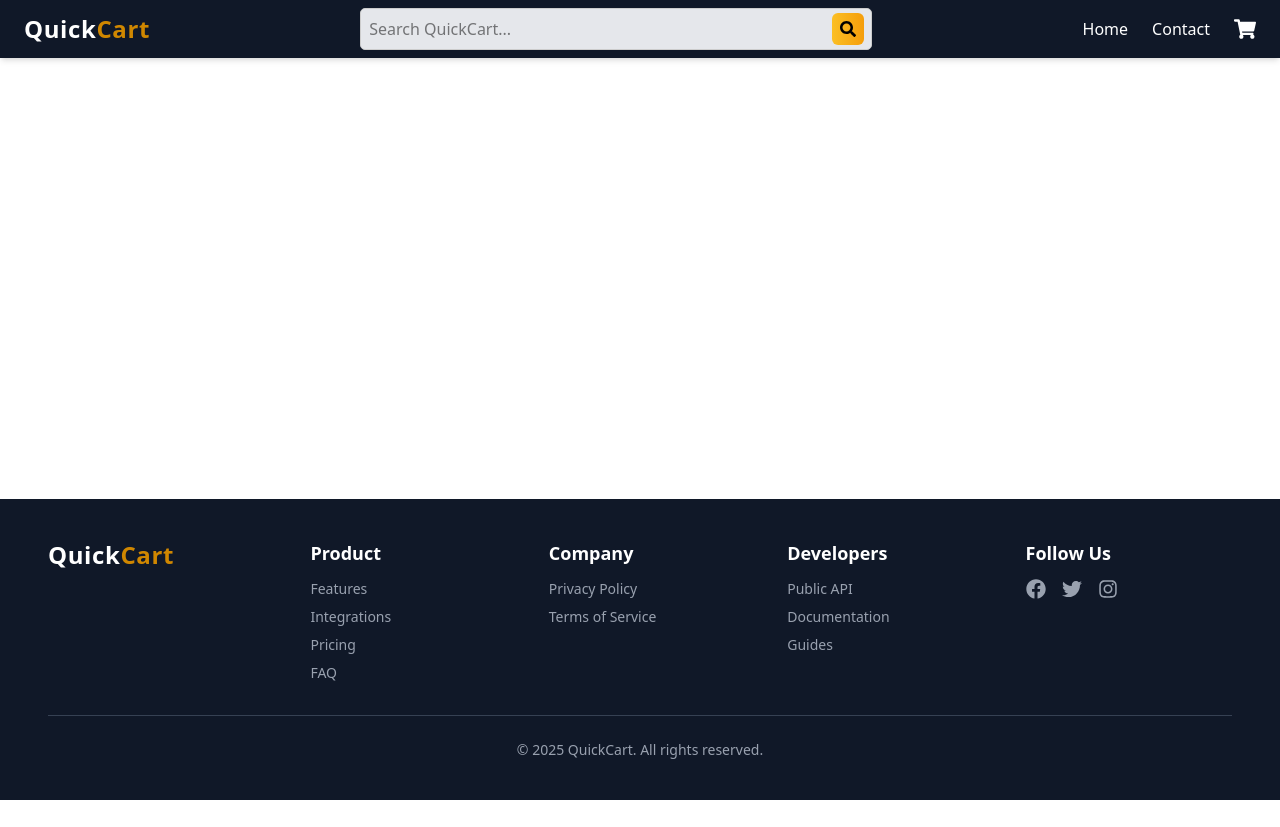
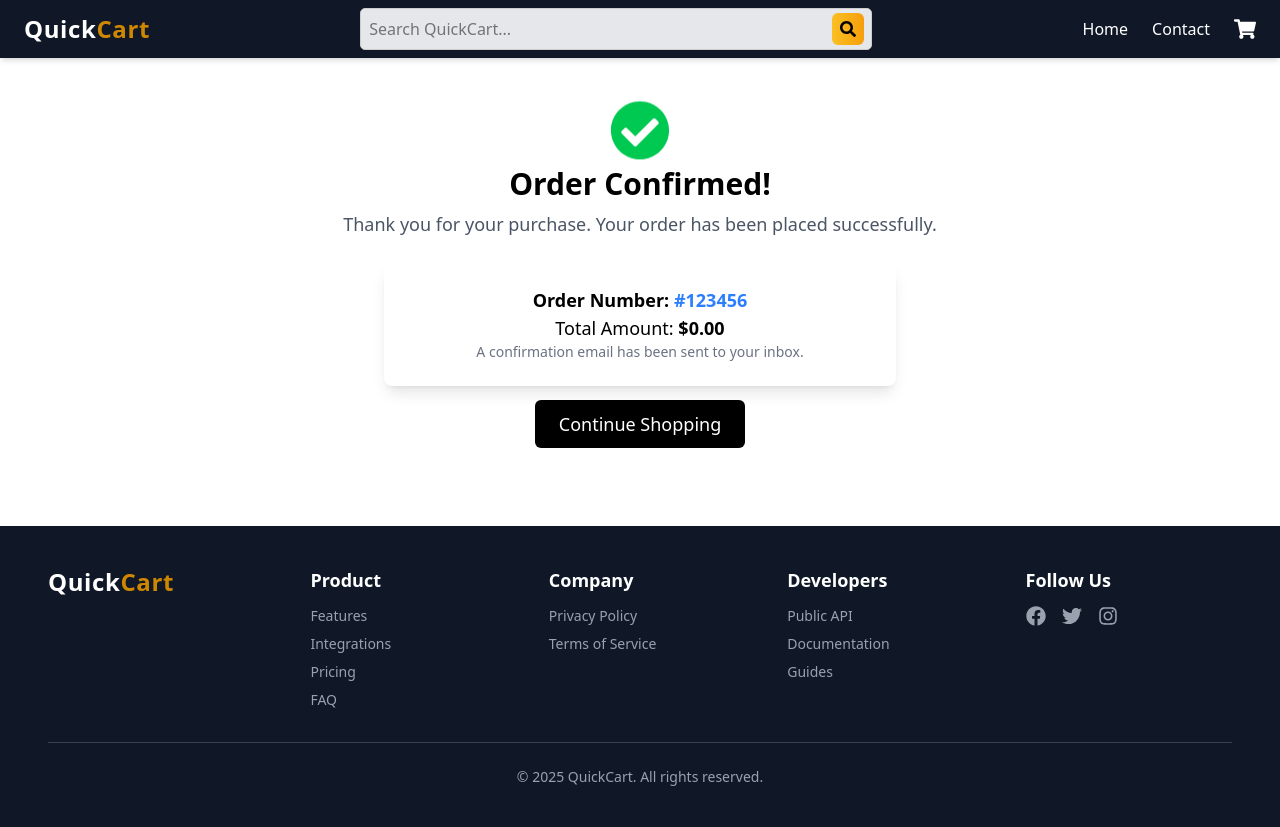
Before and after one commit to AbdullaAlHarun/quick-cart, a React (Vite) app: page /checkout-success in a window 1280 px wide. Before the commit the page ends 800 px from the top, so only its background shows below. Built offline with nearby package versions, Linux system fonts and the light colour scheme.

Commit message:
Added Tailwind animations and improvements to CheckoutSuccessPage

```diff
--- a/package.json
+++ b/package.json
@@ -12,6 +12,7 @@
   "dependencies": {
     "@reduxjs/toolkit": "^2.6.0",
     "@tailwindcss/vite": "^4.0.9",
+    "framer-motion": "^12.4.10",
     "react": "^19.0.0",
     "react-dom": "^19.0.0",
     "react-icons": "^5.5.0",
--- a/src/index.css
+++ b/src/index.css
@@ -44,3 +44,64 @@ input {
     transform: scale(1.05);
     background: linear-gradient(to right, #f59e0b, #d97706);
   }
+
+
+  /*Chekout Page animation*/
+  @keyframes fadeIn {
+    from {
+      opacity: 0;
+      transform: translateY(-10px);
+    }
+    to {
+      opacity: 1;
+      transform: translateY(0);
+    }
+  }
+
+  @keyframes fadeInFast {
+    from {
+      opacity: 0;
+      transform: translateY(-5px);
+    }
+    to {
+      opacity: 1;
+      transform: translateY(0);
+    }
+  }
+
+  @keyframes fadeInSlow {
+    from {
+      opacity: 0;
+      transform: translateY(10px);
+    }
+    to {
+      opacity: 1;
+      transform: translateY(0);
+    }
+  }
+
+  @keyframes bounce {
+    0%, 100% {
+      transform: translateY(0);
+    }
+    50% {
+      transform: translateY(-10px);
+    }
+  }
+
+  /* Apply animations */
+  .animate-fadeIn {
+    animation: fadeIn 0.8s ease-out forwards;
+  }
+
+  .animate-fadeInFast {
+    animation: fadeInFast 0.4s ease-out forwards;
+  }
+
+  .animate-fadeInSlow {
+    animation: fadeInSlow 1s ease-out forwards;
+  }
+
+  .animate-bounce {
+    animation: bounce 1.2s infinite ease-in-out;
+  }
--- a/src/pages/CheckoutPage.jsx
+++ b/src/pages/CheckoutPage.jsx
@@ -42,13 +42,18 @@ const CheckoutPage = () => {
     e.preventDefault();
     if (!validateForm()) return;
 
-    dispatch(clearCart());
-    navigate("/checkout-success");
+    // Navigate to Success Page with Total Price
+    navigate("/checkout-success", { state: { totalPrice } });
+
+    // Clear cart only AFTER navigating
+    setTimeout(() => {
+      dispatch(clearCart());
+    }, 500);
   };
 
   return (
     <div className="container mx-auto px-4 py-6">
-      <h1 className="text-3xl font-bold mb-6">Checkout</h1>
+      <h1 className="text-3xl font-bold mb-6 text-center">Checkout</h1>
 
       <div className="grid grid-cols-1 md:grid-cols-2 gap-6">
         {/* Left: Order Summary */}
@@ -81,49 +86,57 @@ const CheckoutPage = () => {
           <h2 className="text-lg font-semibold border-b pb-3">Shipping Details</h2>
           <form onSubmit={handleSubmit} className="mt-4 space-y-4">
             <div>
-              <label className="block font-semibold">Full Name</label>
+              <label htmlFor="name" className="block font-semibold">Full Name</label>
               <input
                 type="text"
+                id="name"
                 name="name"
                 value={form.name}
                 onChange={handleChange}
                 className="w-full border px-3 py-2 rounded-md focus:ring-2 focus:ring-blue-400"
+                required
               />
               {errors.name && <p className="text-red-500 text-sm">{errors.name}</p>}
             </div>
 
             <div>
-              <label className="block font-semibold">Email Address</label>
+              <label htmlFor="email" className="block font-semibold">Email Address</label>
               <input
                 type="email"
+                id="email"
                 name="email"
                 value={form.email}
                 onChange={handleChange}
                 className="w-full border px-3 py-2 rounded-md focus:ring-2 focus:ring-blue-400"
+                required
               />
               {errors.email && <p className="text-red-500 text-sm">{errors.email}</p>}
             </div>
 
             <div>
-              <label className="block font-semibold">Shipping Address</label>
+              <label htmlFor="address" className="block font-semibold">Shipping Address</label>
               <input
                 type="text"
+                id="address"
                 name="address"
                 value={form.address}
                 onChange={handleChange}
                 className="w-full border px-3 py-2 rounded-md focus:ring-2 focus:ring-blue-400"
+                required
               />
               {errors.address && <p className="text-red-500 text-sm">{errors.address}</p>}
             </div>
 
             <div>
-              <label className="block font-semibold">Phone Number</label>
+              <label htmlFor="phone" className="block font-semibold">Phone Number</label>
               <input
                 type="tel"
+                id="phone"
                 name="phone"
                 value={form.phone}
                 onChange={handleChange}
                 className="w-full border px-3 py-2 rounded-md focus:ring-2 focus:ring-blue-400"
+                required
               />
               {errors.phone && <p className="text-red-500 text-sm">{errors.phone}</p>}
             </div>
--- a/src/pages/CheckoutSuccessPage.jsx
+++ b/src/pages/CheckoutSuccessPage.jsx
@@ -1,11 +1,58 @@
-import React, { Component } from 'react'
+import { useEffect } from "react";
+import { useDispatch } from "react-redux";
+import { clearCart } from "../store/cartSlice";
+import { useLocation, Link } from "react-router-dom";
+import { FaCheckCircle } from "react-icons/fa";
 
-export default class CheckoutSuccessPage extends Component {
-  render() {
-    return (
-      <div>
+const CheckoutSuccessPage = () => {
+  const dispatch = useDispatch();
+  const location = useLocation();
+  const totalAmount = location.state?.totalPrice || 0;
 
+  useEffect(() => {
+    dispatch(clearCart()); // Clears the cart on page load
+  }, [dispatch]);
+
+  return (
+    <div className="container mx-auto px-4 py-12 text-center animate-fadeIn">
+      {/* Animated Checkmark */}
+      <div className="flex justify-center">
+        <FaCheckCircle className="text-green-500 text-6xl animate-bounce" />
       </div>
-    )
-  }
-}
+
+      {/* Title */}
+      <h1 className="text-3xl font-bold mb-2 opacity-0 animate-fadeInFast">
+        Order Confirmed!
+      </h1>
+
+      <p className="text-lg text-gray-600 mb-6 opacity-0 animate-fadeInSlow">
+        Thank you for your purchase. Your order has been placed successfully.
+      </p>
+
+      {/* Order Summary */}
+      <div className="bg-white shadow-lg rounded-lg p-6 max-w-lg mx-auto opacity-0 animate-fadeInSlow">
+        <p className="text-lg font-semibold">
+          Order Number: <span className="text-blue-500">#123456</span>
+        </p>
+        <p className="text-lg">
+          Total Amount: <span className="font-bold">${totalAmount.toFixed(2)}</span>
+        </p>
+        <p className="text-gray-500 text-sm">
+          A confirmation email has been sent to your inbox.
+        </p>
+      </div>
+
+      {/* Continue Shopping Button */}
+      <div className="mt-6 opacity-0 animate-fadeInSlow">
+        <Link
+          to="/"
+          className="bg-black text-white px-6 py-3 rounded-md text-lg hover:bg-gray-900 transition duration-300 ease-in-out transform hover:scale-105"
+        >
+          Continue Shopping
+        </Link>
+      </div>
+    </div>
+  );
+};
+
+export default CheckoutSuccessPage;
```
Also changed, not shown: 1 other file (tests, documents, lock files or other folders).
